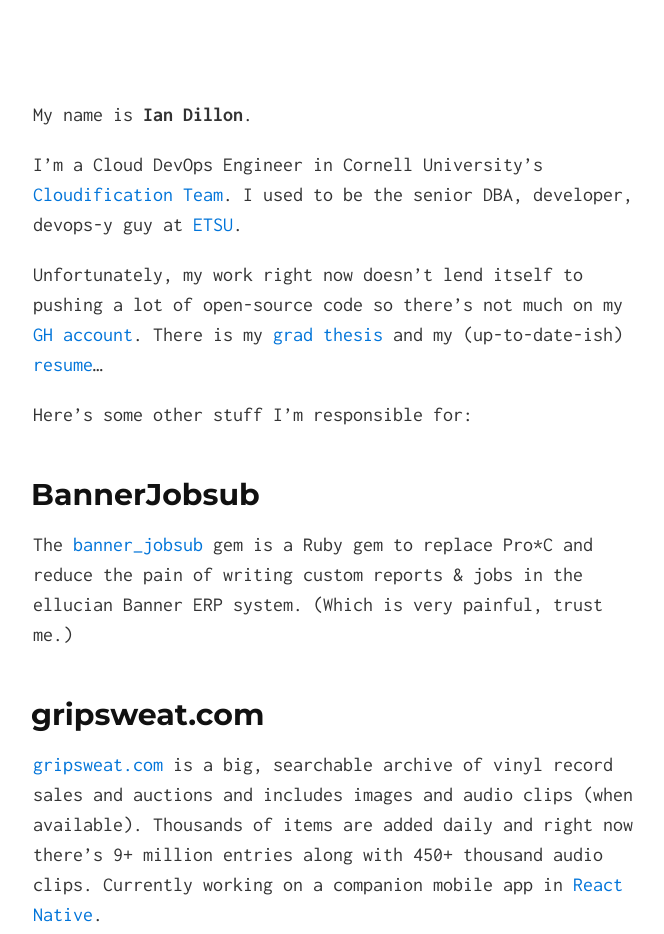
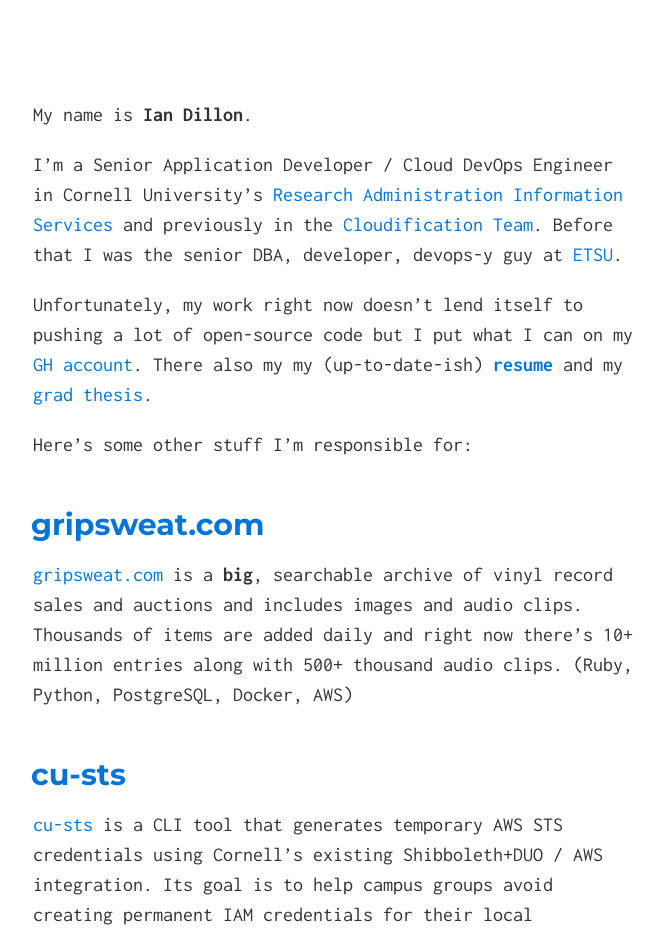
Before and after one commit to ian-d/ian-d.github.io, a Jekyll site: the page built from index.md, in a window 1280 px wide. Shown: the top 934 px of the page, without its empty margins (307-971 px from the left). Built offline with Jekyll 4.4.1, drawn with Linux system fonts in a browser that asks for light colours; some of the changed text lies outside the part shown.

Commit message:
Things change, so what.

```diff
--- a/index.md
+++ b/index.md
@@ -4,18 +4,20 @@ layout: default
 
 My name is **Ian Dillon**.
 
-I'm a Cloud DevOps Engineer in Cornell University's [Cloudification Team](https://it.cornell.edu/cornell-cloud). I used to be the senior DBA, developer, devops-y guy at [ETSU](http://www.etsu.edu).
+I'm a Senior Application Developer / Cloud DevOps Engineer in Cornell University's [Research Administration Information Services](https://ras.research.cornell.edu/RAIS/) and previously in the [Cloudification Team](https://it.cornell.edu/cornell-cloud). Before that I was the senior DBA, developer, devops-y guy at [ETSU](http://www.etsu.edu).
 
-Unfortunately, my work right now doesn't lend itself to pushing a lot of open-source code so there's not much on my [GH account](https://github.com/ian-d). There is my [grad thesis](http://dc.etsu.edu/etd/1497/) and my (up-to-date-ish) [resume](/resume/resume.pdf)...
+Unfortunately, my work right now doesn't lend itself to pushing a lot of open-source code but I put what I can on my [GH account](https://github.com/ian-d). There also my my (up-to-date-ish) **[resume](/resume/resume.pdf)** and my [grad thesis](http://dc.etsu.edu/etd/1497/).
 
 Here's some other stuff I'm responsible for:
 
-## BannerJobsub
+## [gripsweat.com](https://gripsweat.com)
+[gripsweat.com](https://gripsweat.com) is a **big**, searchable archive of vinyl record sales and auctions and includes images and audio clips. Thousands of items are added daily and right now there's 10+ million entries along with 500+ thousand audio clips. (Ruby, Python, PostgreSQL, Docker, AWS)
 
-The [banner_jobsub](https://github.com/ian-d/banner_jobsub) gem is a Ruby gem to replace Pro*C and reduce the pain of writing custom reports & jobs in the ellucian Banner ERP system. (Which is very painful, trust me.)
 
-## gripsweat.com
+## [cu-sts](https://github.com/CU-CloudCollab/cu-sts)
+[cu-sts](https://github.com/CU-CloudCollab/cu-sts) is a CLI tool that generates temporary AWS STS credentials using Cornell's existing Shibboleth+DUO / AWS integration. Its goal is to help campus groups avoid creating permanent IAM credentials for their local development workflow. (Go)
+[![asciicast](https://asciinema.org/a/D5arxi9g6vQaNvV4PY4timHAB.png)](https://asciinema.org/a/D5arxi9g6vQaNvV4PY4timHAB)
 
-[gripsweat.com](https://gripsweat.com) is a big, searchable archive of vinyl record sales and auctions and includes images and audio clips (when available). Thousands of items are added daily and right now there's 9+ million entries along with 450+ thousand audio clips. Currently working on a companion mobile app in [React Native](https://facebook.github.io/react-native/).
 
-It's especially fun/useful if you're into "deep" / big 45 based collector genres like [northern soul](https://gripsweat.com/search/?query=northern%20soul&page=1&sort_by=date&audio_only=1), [garage](https://gripsweat.com/search/?query=garage&button=), [KBD](https://gripsweat.com/search/?query=kbd&page=1&sort_by=date&audio_only=1), [afrobeat](https://gripsweat.com/search/?query=afrobeat&page=1&sort_by=date&audio_only=1), etc.
+## [banner_jobsub](https://github.com/ian-d/banner_jobsub)
+The [banner_jobsub](https://github.com/ian-d/banner_jobsub) gem is a Ruby gem to replace Pro*C and reduce the pain of writing custom reports & jobs in the ellucian Banner ERP system.
```
